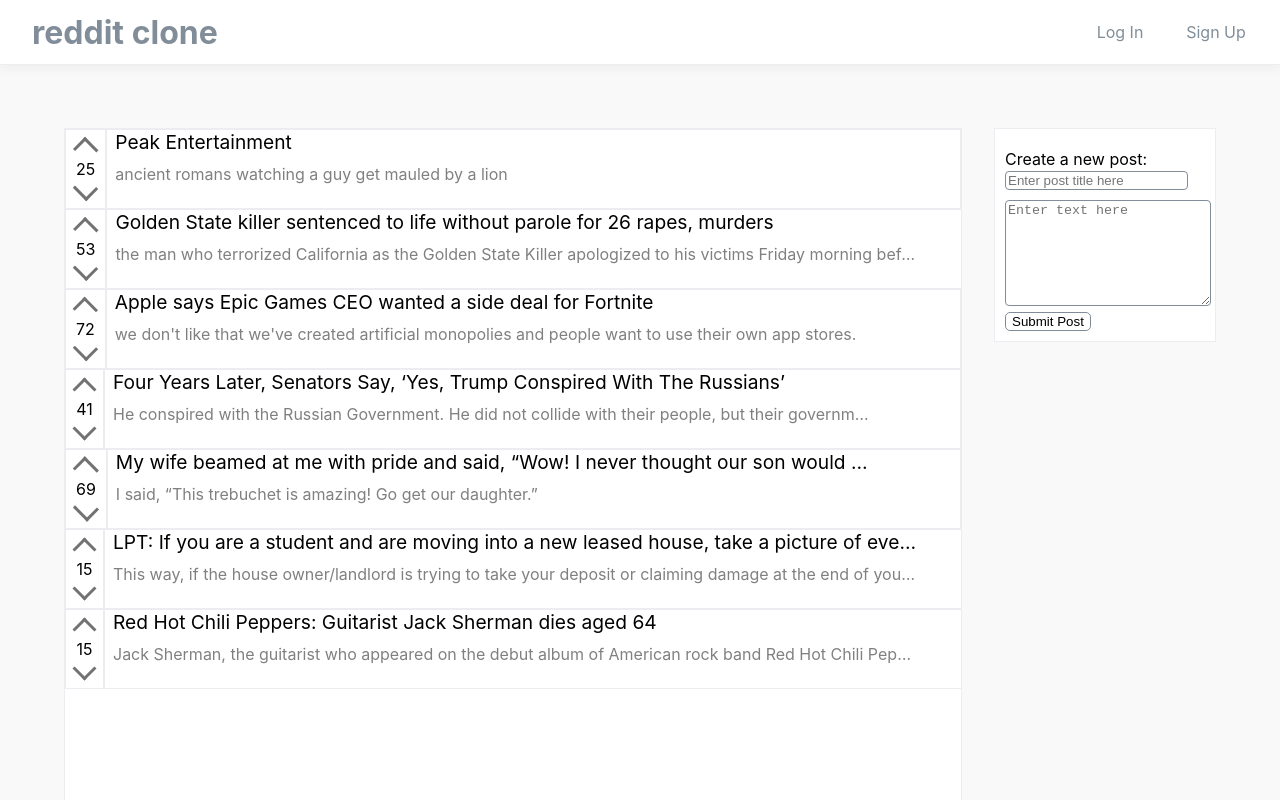
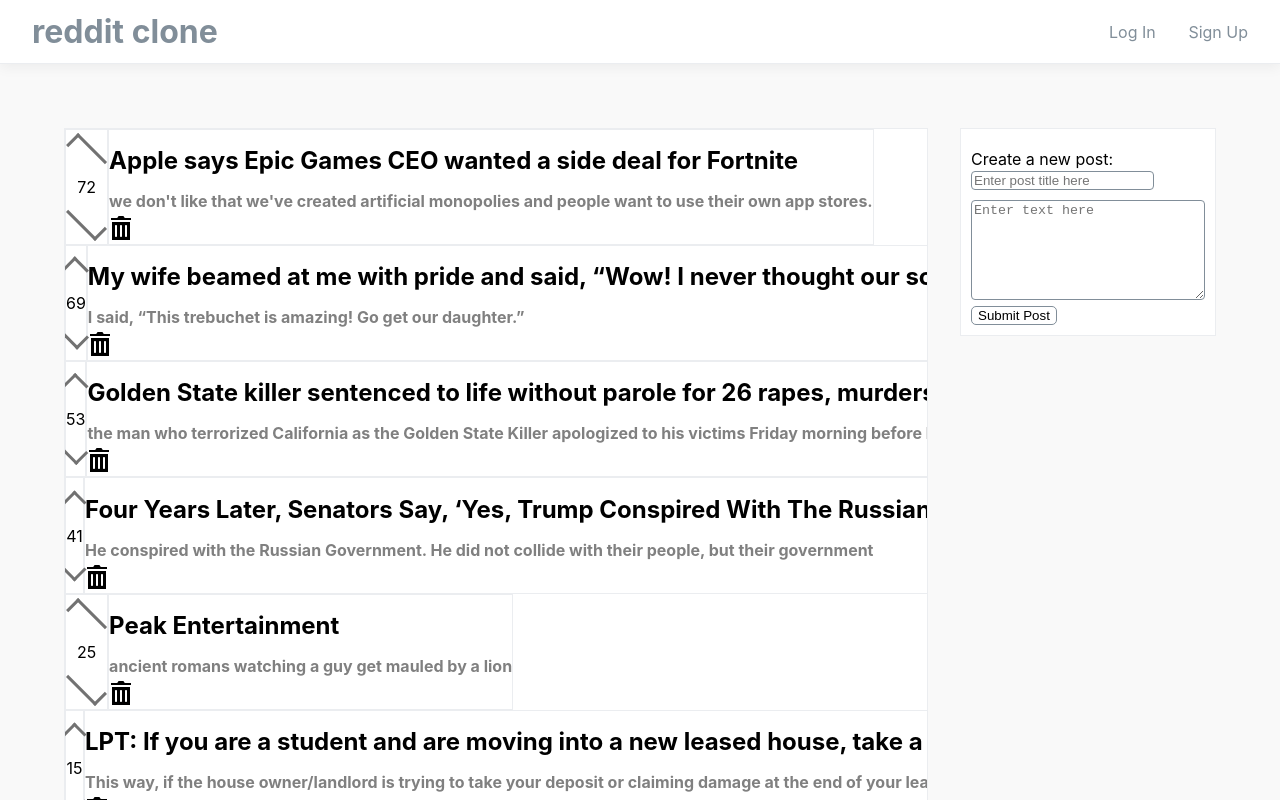
Before and after one commit to alex-dunarentu/reddit-clone, a React (Create React App) app: page / in a window 1280 px wide. Shown: the top 800 px of the page. Built offline with nearby package versions, Linux system fonts and the light colour scheme.

Commit message:
sorted posts by votes and added upvote and downvote functionality, posts style and delete post in work

```diff
--- a/src/App.js
+++ b/src/App.js
@@ -15,12 +15,12 @@ class App extends React.Component {
       newPostDescription: "",
     };
   }
+
   handleSubmit = (event) => {
     const { newPostTitle: title, newPostDescription: description } = this.state;
     let ok = 1,
       arr = this.state.posts;
     for (let i = 0; i < arr.length; i++) {
-      console.log("ok");
       if (arr[i].title === title && arr[i].description === description) {
         ok = 0;
         alert("Post already exists!");
@@ -46,6 +46,25 @@ class App extends React.Component {
     event.preventDefault();
   };
 
+  handleVotePos = (id) => {
+    let arr = this.state;
+    for (let i = 0; i < arr.posts.length; i++) {
+      if (arr.posts[i].id === id) {
+        arr.posts[i].votes += 1;
+        this.setState({ arr });
+      }
+    }
+  };
+  handleVoteNeg = (id) => {
+    let arr = this.state;
+    for (let i = 0; i < arr.posts.length; i++) {
+      if (arr.posts[i].id === id) {
+        arr.posts[i].votes -= 1;
+        this.setState({ arr });
+      }
+    }
+  };
+
   handleTitle = (event) => {
     this.setState({ newPostTitle: event.target.value });
   };
@@ -60,7 +79,11 @@ class App extends React.Component {
       <div className="App">
         <Header />
         <div className="MainContent">
-          <Posts posts={posts} />
+          <Posts
+            posts={posts}
+            handleVotePos={this.handleVotePos}
+            handleVoteNeg={this.handleVoteNeg}
+          />
           <CreatePost
             handleTitle={this.handleTitle}
             handleText={this.handleText}
--- a/src/App.scss
+++ b/src/App.scss
@@ -1,6 +1,6 @@
 .MainContent {
   display: flex;
-  width: 90vw;
+  width: 90%;
   margin: 4rem auto;
   min-height: 100vh;
 }
--- a/src/components/create-post/create-post.styles.scss
+++ b/src/components/create-post/create-post.styles.scss
@@ -1,5 +1,5 @@
 .AddPost {
-  width: 30vw;
+  width: 25%;
   padding: 10px;
   height: fit-content;
   border: 1px solid rgb(235, 237, 240);
--- a/src/components/posts/posts.component.jsx
+++ b/src/components/posts/posts.component.jsx
@@ -1,23 +1,41 @@
 import React from "react";
 import "./posts.styles.scss";
 
-const Posts = (props) => {
-  const { posts } = props;
+const Posts = ({ posts, handleVotePos, handleVoteNeg }) => {
+  posts.sort(function (a, b) {
+    return b.votes - a.votes;
+  });
   return (
     <div className="Posts">
       {posts.map(({ id, title, description, votes }) => (
         <div key={id} className="PostComponent">
           <div className="PostVotes">
-            <i className="Arrow Up"></i>
+            <i
+              onClick={() => handleVotePos(id)}
+              value={id}
+              className="Arrow Up"
+            ></i>
             <span className="Votes">{votes}</span>
-            <i className="Arrow Down"></i>
+            <i
+              onClick={() => handleVoteNeg(id)}
+              value={id}
+              className="Arrow Down"
+            ></i>
           </div>
           <div className="PostDescription">
             <div className="PostTitle">
-              <span>{title}</span>
+              <h1>{title}</h1>
             </div>
             <div className="PostText">
-              <p>{description}</p>
+              <h2>{description}</h2>
+              <svg
+                xmlns="http://www.w3.org/2000/svg"
+                width="24"
+                height="24"
+                viewBox="0 0 24 24"
+              >
+                <path d="M3 6v18h18v-18h-18zm5 14c0 .552-.448 1-1 1s-1-.448-1-1v-10c0-.552.448-1 1-1s1 .448 1 1v10zm5 0c0 .552-.448 1-1 1s-1-.448-1-1v-10c0-.552.448-1 1-1s1 .448 1 1v10zm5 0c0 .552-.448 1-1 1s-1-.448-1-1v-10c0-.552.448-1 1-1s1 .448 1 1v10zm4-18v2h-20v-2h5.711c.9 0 1.631-1.099 1.631-2h5.315c0 .901.73 2 1.631 2h5.712z" />
+              </svg>
             </div>
           </div>
         </div>
--- a/src/components/posts/posts.styles.scss
+++ b/src/components/posts/posts.styles.scss
@@ -1,9 +1,9 @@
 .Posts {
   min-height: 100vh;
-  width: 70vw;
   background-color: white;
   margin: 4rem 1rem 0 0;
   border: 1px solid rgb(235, 237, 240);
+  max-width: 75%;
 }
 .Arrow {
   border: solid rgb(114, 114, 114);
@@ -25,9 +25,9 @@
 .PostComponent {
   display: flex;
   overflow: hidden;
-  height: 80px;
+  height: fit-content;
   .PostVotes {
-    padding: 10px;
+    width: 5%;
     display: flex;
     flex-direction: column;
     justify-content: space-evenly;
@@ -38,29 +38,29 @@
     }
   }
   .PostDescription {
-    padding-left: 8px;
     border: 1px solid rgb(235, 237, 240);
-    width: 100%;
     .PostTitle {
       font-size: 1.2rem;
-      span {
-        display: inline-block;
+      h1 {
+        font-size: 1.5rem;
         white-space: nowrap;
-        width: 90%;
         overflow: hidden;
         text-overflow: ellipsis;
       }
     }
     .PostText {
       color: gray;
-      p {
-        display: inline-block;
+      h2 {
+        font-size: 1rem;
         white-space: nowrap;
-        width: 90%;
         overflow: hidden;
         text-overflow: ellipsis;
         margin: 5px 0;
       }
+      svg {
+        margin: 0;
+        padding: 0;
+      }
     }
   }
 }
```
Also changed, not shown: src/index.css (+5 -4 lines).
